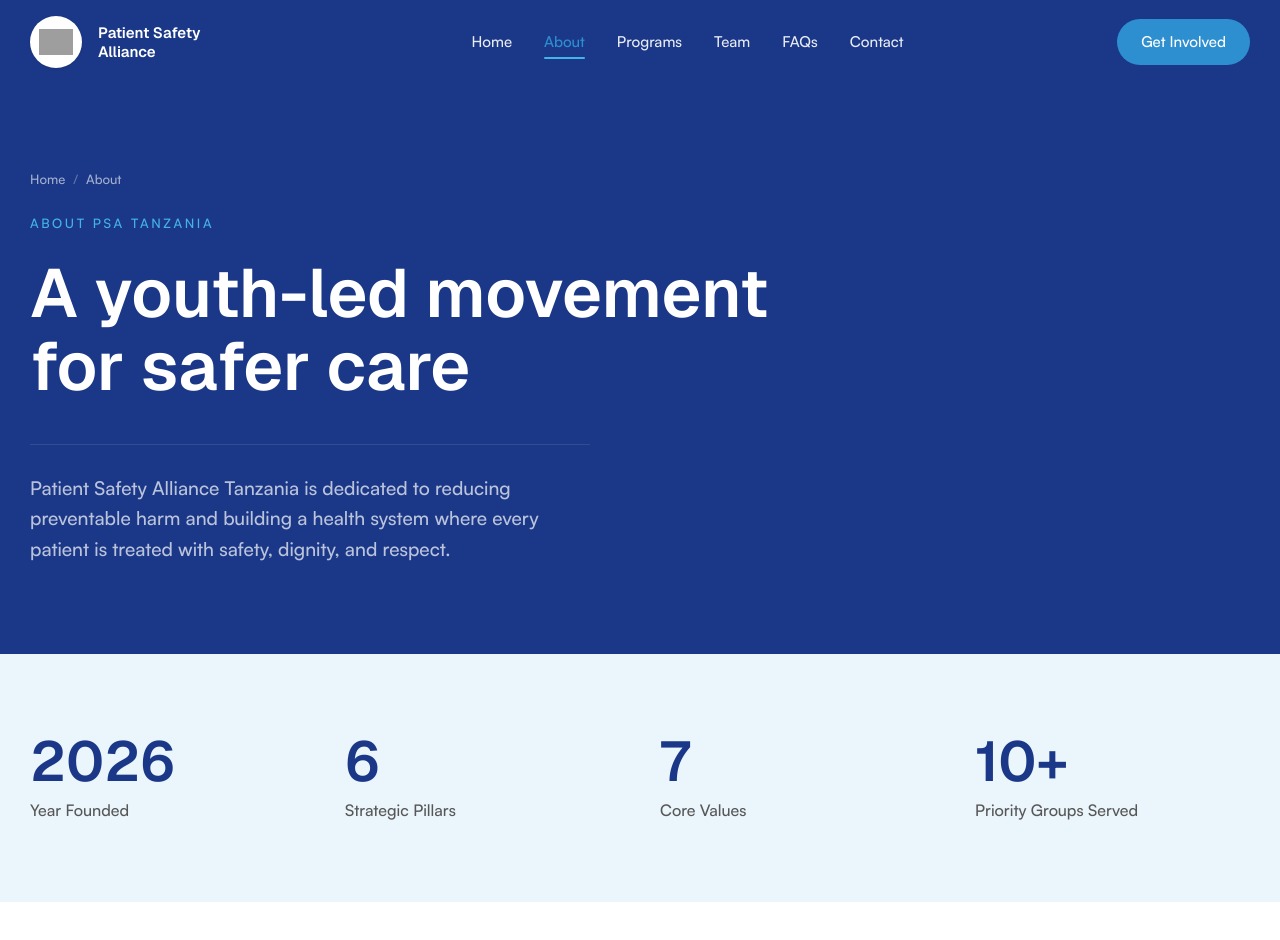
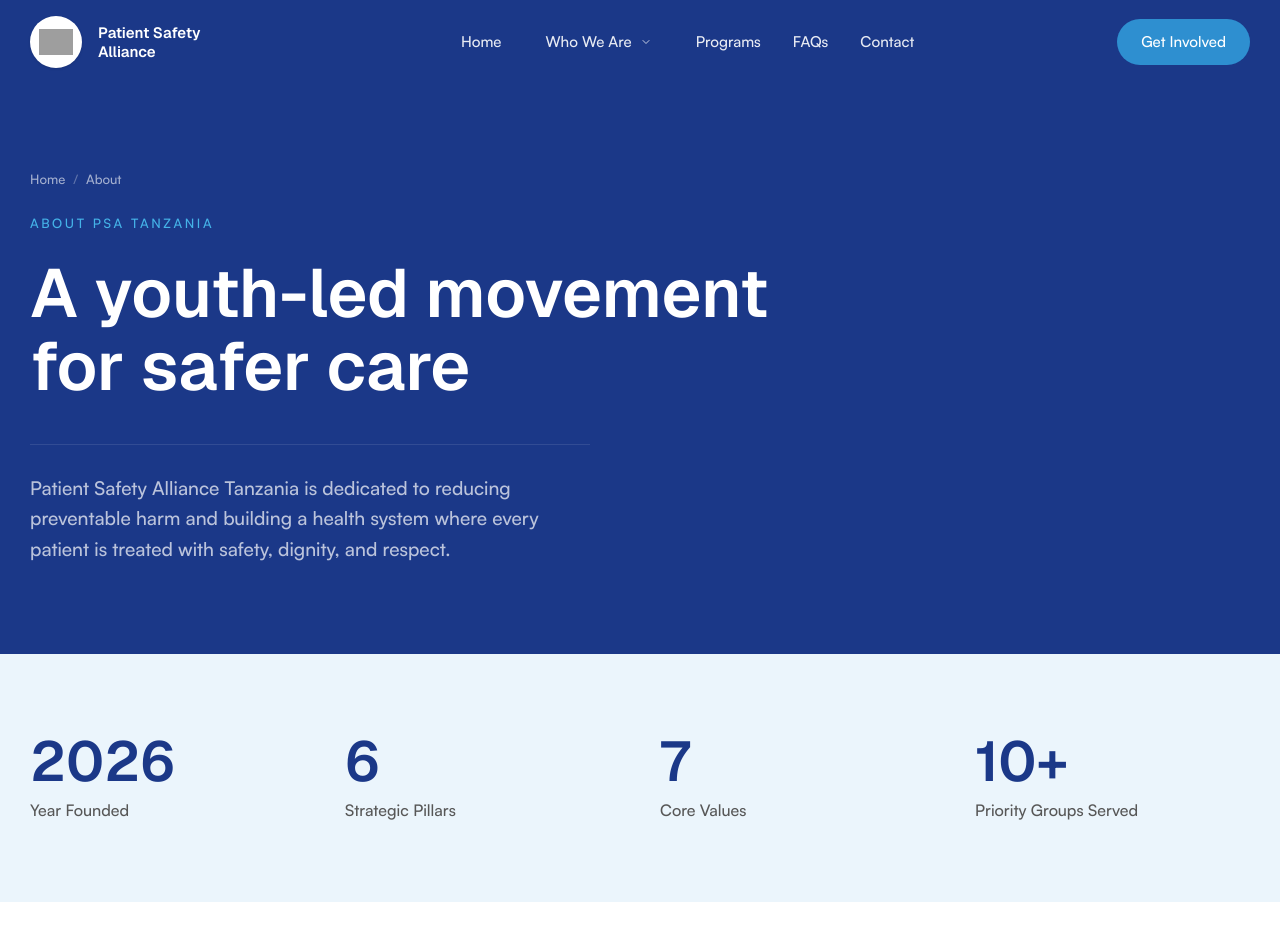
Before and after one commit to psatz2026/psatanzania, a Next.js app: page /about in a window 1280 px wide. Shown: the top 940 px of the page. Built offline with nearby package versions, Linux system fonts and the light colour scheme; grey boxes are pictures that could not be loaded.

Commit message:
Add who we are .

```diff
--- a/components/layout/Navigation.tsx
+++ b/components/layout/Navigation.tsx
@@ -9,9 +9,15 @@ import { lenisStore } from "@/components/layout/SmoothScroll";
 
 const navLinks = [
   { label: "Home", href: "/" },
-  { label: "About", href: "/about" },
+  {
+    label: "Who We Are",
+    children: [
+      { label: "Vision", href: "/about#vision" },
+      { label: "Mission", href: "/about#mission" },
+      { label: "Leadership", href: "/team" },
+    ],
+  },
   { label: "Programs", href: "/causes" },
-  { label: "Team", href: "/team" },
   { label: "FAQs", href: "/faqs" },
   { label: "Contact", href: "/contact" },
 ];
@@ -21,6 +27,7 @@ const darkHeroRoutes = ["/", "/about", "/causes", "/team", "/faqs", "/become-a-v
 export default function Navigation() {
   const [mobileOpen, setMobileOpen] = useState(false);
   const [scrolled, setScrolled] = useState(false);
+  const [openGroup, setOpenGroup] = useState<string | null>(null);
   const pathname = usePathname();
 
   const hasDarkHero = darkHeroRoutes.includes(pathname);
@@ -32,7 +39,17 @@ export default function Navigation() {
     return () => window.removeEventListener("scroll", onScroll);
   }, []);
 
-  useEffect(() => { setMobileOpen(false); }, [pathname]);
+  useEffect(() => { setMobileOpen(false); setOpenGroup(null); }, [pathname]);
+
+  // Close dropdown on Escape
+  useEffect(() => {
+    if (!openGroup) return;
+    const onKey = (e: KeyboardEvent) => {
+      if (e.key === "Escape") setOpenGroup(null);
+    };
+    document.addEventListener("keydown", onKey);
+    return () => document.removeEventListener("keydown", onKey);
+  }, [openGroup]);
 
   useEffect(() => {
     document.body.style.overflow = mobileOpen ? "hidden" : "";
@@ -84,32 +101,91 @@ export default function Navigation() {
 
           {/* Desktop Nav Links */}
           <nav className="hidden lg:flex items-center gap-8">
-            {navLinks.map((link) => (
+            {navLinks.map((link) => {
+              if ((link as any).children) {
+                const group = link as any;
+                const isOpen = openGroup === group.label;
+                return (
+                  <div
+                    key={group.label}
+                    className="relative"
+                    onMouseEnter={() => setOpenGroup(group.label)}
+                    onMouseLeave={() => setOpenGroup(null)}
+                  >
+                    {/* Button + connected panel container */}
+                    <div className="overflow-visible">
+                      <button
+                        aria-haspopup="true"
+                        aria-expanded={isOpen ? "true" : "false"}
+                        onClick={() => setOpenGroup(isOpen ? null : group.label)}
+                        onFocus={() => setOpenGroup(group.label)}
+                        className={`relative font-body text-[15px] font-medium transition-colors duration-200 flex items-center gap-2 px-3 py-2 ${
+                          isOpen
+                            ? (showDark ? 'rounded-t-lg bg-white text-carbon-black' : 'rounded-t-lg bg-navy-blue text-white')
+                            : (showDark ? 'text-carbon-black hover:text-sky-blue' : 'text-white/90 hover:text-light-blue')
+                        }`}
+                        style={{ WebkitTapHighlightColor: 'transparent' }}
+                      >
+                        <span>{group.label}</span>
+                        <svg
+                          className={`w-3 h-3 transition-transform duration-200 ${isOpen ? "rotate-180" : "rotate-0"}`}
+                          viewBox="0 0 24 24"
+                          fill="none"
+                          xmlns="http://www.w3.org/2000/svg"
+                          aria-hidden
+                        >
+                        <path d="M6 9l6 6 6-6" stroke={showDark ? "#1B3888" : "#FFFFFF"} strokeWidth="1.5" strokeLinecap="round" strokeLinejoin="round" />
+                        </svg>
+                      </button>
+
+                      {/* Links panel — connected to the button */}
+                      <div className={`${isOpen ? 'block' : 'hidden'} absolute left-0 top-full w-56 z-50`}>
+                        <div className={`${showDark ? 'bg-white text-carbon-black rounded-b-lg border-t border-carbon-black-5' : 'bg-navy-blue text-white rounded-b-lg border-t border-white/10'}`}>
+                          {group.children.map((child: any) => (
                             <Link
-                key={link.href}
-                href={link.href}
-                aria-current={pathname === link.href ? "page" : undefined}
+                              key={child.href}
+                              href={child.href}
+                              className={`block px-4 py-2 text-sm font-body transition-colors ${
+                                showDark
+                                  ? pathname === child.href
+                                    ? 'text-sky-blue bg-ice-blue/10'
+                                    : 'text-carbon-black hover:text-sky-blue hover:bg-ice-blue/10 focus:outline-none focus-visible:ring-2 focus-visible:ring-sky-blue/20'
+                                  : pathname === child.href
+                                  ? 'text-yellow bg-white/10'
+                                  : 'text-white hover:text-ice-blue hover:bg-white/10 focus:outline-none focus-visible:ring-2 focus-visible:ring-yellow/20'
+                              }`}
+                            >
+                              {child.label}
+                            </Link>
+                          ))}
+                        </div>
+                      </div>
+                    </div>
+                  </div>
+                );
+              }
+
+              return (
+                <Link
+                  key={(link as any).href}
+                  href={(link as any).href}
+                  aria-current={pathname === (link as any).href ? "page" : undefined}
                   className={`group relative font-body text-[15px] font-medium transition-colors duration-200 ${
-                  pathname === link.href
+                    pathname === (link as any).href
                       ? "text-sky-blue"
                       : showDark
                       ? "text-carbon-black hover:text-sky-blue"
                       : "text-white/90 hover:text-light-blue"
                   }`}
                 >
-                {link.label}
+                  {(link as any).label}
                   <span
                     aria-hidden
-                  className={`absolute left-0 -bottom-1.5 h-[2px] w-full rounded-full origin-left transition-transform duration-200 ease-out ${
-                    showDark ? "bg-sky-blue" : "bg-light-blue"
-                  } ${
-                    pathname === link.href
-                      ? "scale-x-100"
-                      : "scale-x-0 group-hover:scale-x-100"
-                  }`}
+                    className={`absolute left-0 -bottom-1.5 h-[2px] w-full rounded-full origin-left transition-transform duration-200 ease-out ${(showDark ? "bg-sky-blue" : "bg-light-blue")} ${(pathname === (link as any).href) ? "scale-x-100" : "scale-x-0 group-hover:scale-x-100"}`}
                   />
                 </Link>
-            ))}
+              );
+            })}
           </nav>
 
           {/* Desktop CTA */}
@@ -160,18 +236,41 @@ export default function Navigation() {
             className="lg:hidden bg-white border-t border-carbon-black-5 shadow-xl"
           >
             <div className="max-w-[1460px] mx-auto px-5 sm:px-[30px] py-6 flex flex-col gap-1">
-              {navLinks.map((link) => (
+              {navLinks.map((link) => {
+                if ((link as any).children) {
+                  const group = link as any;
+                  return (
+                    <div key={group.label} className="py-2 border-b border-carbon-black-5">
+                      <div className="font-body text-[17px] font-medium py-3 text-carbon-black">{group.label}</div>
+                      <div className="flex flex-col pl-4">
+                        {group.children.map((child: any) => (
                           <Link
-                  key={link.href}
-                  href={link.href}
-                  aria-current={pathname === link.href ? "page" : undefined}
+                            key={child.href}
+                            href={child.href}
+                            aria-current={pathname === child.href ? "page" : undefined}
+                            className={`font-body text-[15px] py-2 transition-colors ${pathname === child.href ? "text-sky-blue" : "text-carbon-black hover:text-sky-blue"}`}
+                          >
+                            {child.label}
+                          </Link>
+                        ))}
+                      </div>
+                    </div>
+                  );
+                }
+
+                return (
+                  <Link
+                    key={(link as any).href}
+                    href={(link as any).href}
+                    aria-current={pathname === (link as any).href ? "page" : undefined}
                     className={`font-body text-[17px] font-medium py-3 border-b border-carbon-black-5 transition-colors ${
-                    pathname === link.href ? "text-sky-blue" : "text-carbon-black hover:text-sky-blue"
+                      pathname === (link as any).href ? "text-sky-blue" : "text-carbon-black hover:text-sky-blue"
                     }`}
                   >
-                  {link.label}
+                    {(link as any).label}
                   </Link>
-              ))}
+                );
+              })}
               <Link
                 href="/become-a-volunteer"
                 className="mt-4 inline-flex items-center justify-center bg-sky-blue text-white font-body font-medium text-[16px] px-6 py-4 rounded-full hover:bg-light-blue transition-colors"
--- a/components/sections/StickyValueStack.tsx
+++ b/components/sections/StickyValueStack.tsx
@@ -100,14 +100,14 @@ export default function StickyValueStack() {
           {/* Left column: mission/vision (sticky) */}
           <div className="pt-[60px] self-start">
             <div className="w-full sticky top-[80px] flex flex-col gap-8">
-              <h2 className="font-heading text-[56px] leading-[1.1] text-carbon-black">
+              <h2 id="vision" className="font-heading text-[56px] leading-[1.1] text-carbon-black">
                 Our vision
               </h2>
               <p className="font-body text-[18px] leading-[1.7] text-steel-gray">
                 "A people-centered healthcare system where every patient, regardless of who they are, receives safe, respectful, equitable healthcare free from preventable harm."
               </p>
               <div className="border-t border-carbon-black-5 pt-6 flex flex-col gap-3">
-                <h3 className="font-heading text-[20px] text-carbon-black">Our mission</h3>
+                <h3 id="mission" className="font-heading text-[20px] text-carbon-black">Our mission</h3>
                 <p className="font-body text-[16px] leading-[1.7] text-steel-gray">
                   To promote patient safety and patient-centered quality healthcare in Tanzania by empowering healthcare providers, patients, and communities, generating evidence, advocating for accountability, and collaborating with healthcare stakeholders to reduce preventable harm and strengthen trust in the health system.
                 </p>
@@ -211,12 +211,12 @@ export default function StickyValueStack() {
         {/* Mobile — stacked layout */}
         <div className="lg:hidden flex flex-col gap-10">
           <div className="flex flex-col gap-6">
-            <h2 className="font-heading text-[40px] leading-[1.1] text-carbon-black">Our vision</h2>
+            <h2 id="vision" className="font-heading text-[40px] leading-[1.1] text-carbon-black">Our vision</h2>
             <p className="font-body text-[18px] leading-[1.7] text-steel-gray">
               "A people-centered healthcare system where every patient, regardless of who they are, receives safe, respectful, equitable healthcare free from preventable harm."
             </p>
             <div className="border-t border-carbon-black-5 pt-5 flex flex-col gap-2">
-              <h3 className="font-heading text-[20px] text-carbon-black">Our mission</h3>
+              <h3 id="mission" className="font-heading text-[20px] text-carbon-black">Our mission</h3>
               <p className="font-body text-[16px] leading-[1.7] text-steel-gray">
                 To promote patient safety and patient-centered quality healthcare in Tanzania by empowering healthcare providers, patients, and communities, generating evidence, advocating for accountability, and collaborating with healthcare stakeholders to reduce preventable harm and strengthen trust in the health system.
               </p>
```
Lines whose indentation alone changed are shown as unchanged.
